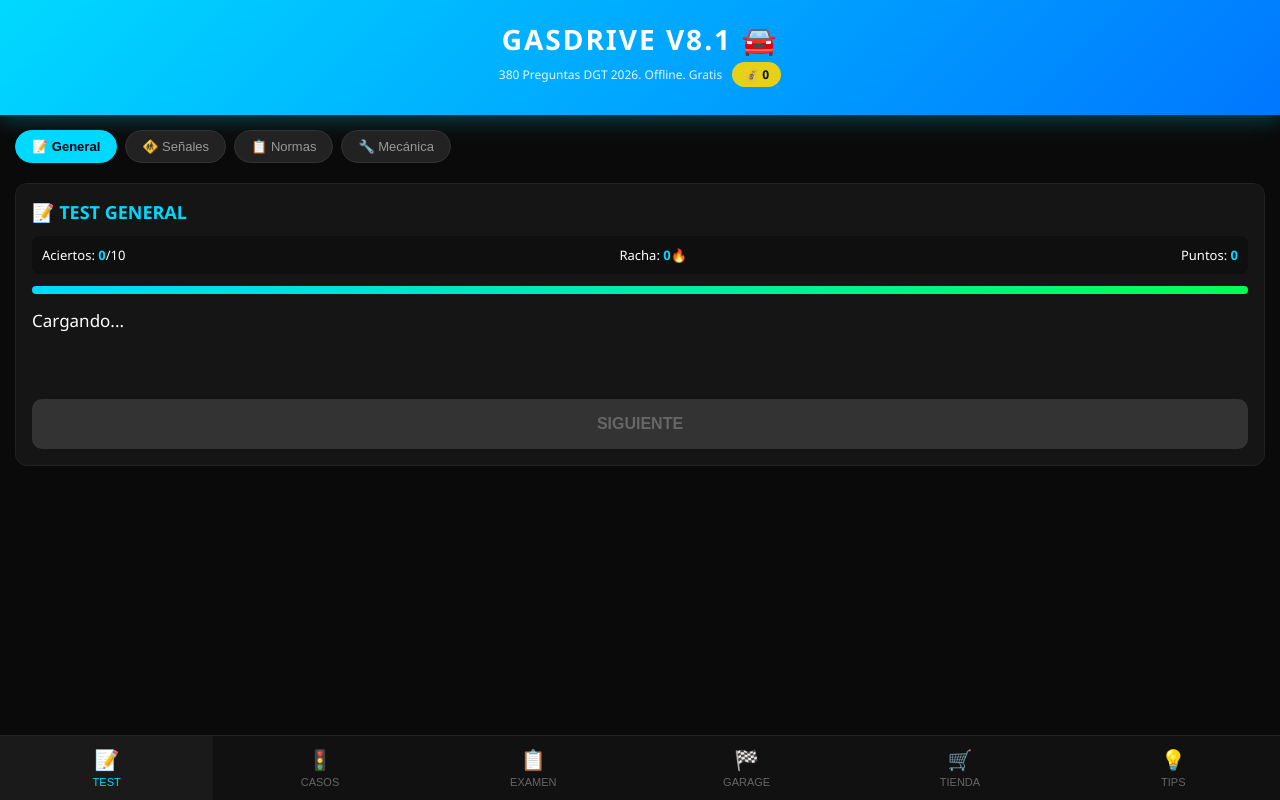
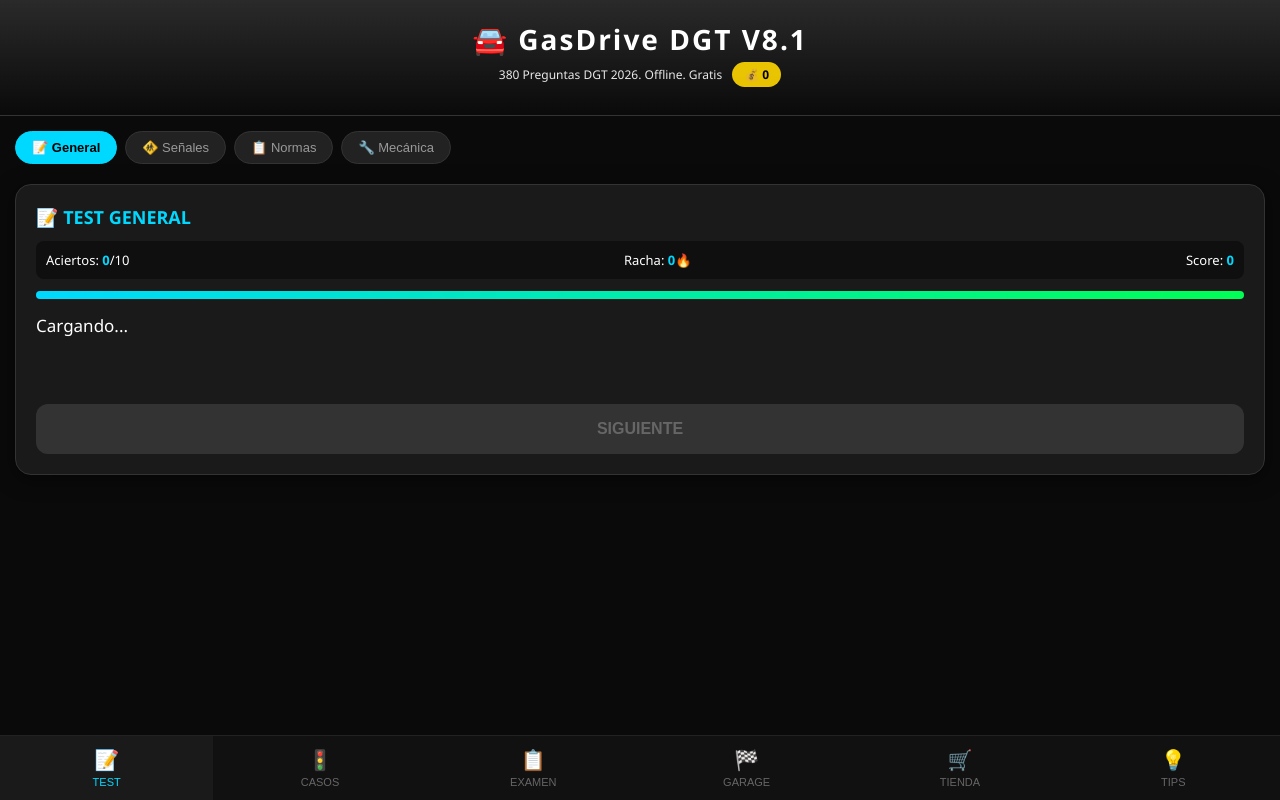
Before and after one commit to samuelsuazo41-afk/1Gasdrive_DGT_2026, a plain HTML site: page index.html in a window 1280 px wide. Drawn offline with Linux system fonts and the light colour scheme.

Commit message:
Update index.html

```diff
--- a/index.html
+++ b/index.html
@@ -10,54 +10,80 @@
   <meta name="theme-color" content="#00D9FF">
   <style>
     *{box-sizing:border-box;margin:0;padding:0}
+
+    /* TEMA V8.0 OSCURO */
     body{background:#0a0a0a;color:#fff;font-family:'Segoe UI',sans-serif;padding-bottom:70px}
-    .header{background:linear-gradient(135deg,#00D9FF,#0077FF);padding:20px;text-align:center;box-shadow:0 4px 20px rgba(0,217,255,0.3)}
+
+    /* Header degradado negro-gris como V8.0 */
+    .header{background:linear-gradient(180deg,#2a2a2a 0%,#0a0a0a 100%);padding:20px;text-align:center;border-bottom:1px solid #333}
     h1{font-size:28px;font-weight:900;letter-spacing:2px}
     .subtitle{font-size:12px;opacity:0.9;margin-top:4px}
     .coins{display:inline-block;background:#FFD700;color:#000;padding:4px 12px;border-radius:20px;font-weight:900;margin-left:10px}
+
+    /* Menú inferior */
     .tabs{position:fixed;bottom:0;left:0;right:0;background:#111;border-top:1px solid #222;display:flex;z-index:100}
     .tab-btn{flex:1;padding:12px 4px;background:none;border:none;color:#666;font-size:11px;cursor:pointer;transition:0.2s}
     .tab-btn.active{color:#00D9FF;background:#1a1a1a}
     .tab-btn .emoji{font-size:20px;display:block;margin-bottom:4px}
+
     .tab-content{display:none;padding:15px;animation:fadeIn 0.3s}
     .tab-content.active{display:block}
     @keyframes fadeIn{from{opacity:0}to{opacity:1}}
+
+    /* Sub-tabs */
     .sub-tabs{display:flex;gap:8px;margin-bottom:15px;overflow-x:auto;padding-bottom:5px}
     .sub-tab-btn{background:#222;border:1px solid #333;color:#999;padding:8px 16px;border-radius:20px;font-size:13px;cursor:pointer;white-space:nowrap;transition:0.2s}
     .sub-tab-btn.active{background:#00D9FF;color:#000;border-color:#00D9FF;font-weight:700}
+
     .sub-content{display:none}
     .sub-content.active{display:block;animation:fadeIn 0.3s}
-    .card{background:#151515;border:1px solid #222;border-radius:12px;padding:16px;margin-bottom:15px}
+
+    /* Tarjetas oscuras V8.0 */
+    .card{background:#1a1a1a;border:1px solid #333;border-radius:16px;padding:20px;margin-bottom:15px;box-shadow:0 4px 20px rgba(0,0,0,0.5)}
     .card h2{color:#00D9FF;font-size:18px;margin-bottom:12px}
+
     .pregunta{font-size:17px;margin:15px 0;line-height:1.4}
-    .opcion{background:#222;border:2px solid #333;padding:14px 50px 14px 14px;margin:10px 0;border-radius:10px;cursor:pointer;transition:0.2s;font-size:15px;position:relative}
-    .opcion:hover{background:#2a2a2a;border-color:#00D9FF}
+
+    /* Opciones oscuras */
+    .opcion{background:#2a2a2a;border:2px solid #333;padding:14px 50px 14px 14px;margin:10px 0;border-radius:12px;cursor:pointer;transition:0.2s;font-size:15px;position:relative}
+    .opcion:hover{background:#333;border-color:#00D9FF}
     .opcion.correcta{background:#0a4!important;border-color:#0f5!important;animation:pulse 0.5s}
     .opcion.incorrecta{background:#a00!important;border-color:#f00!important;animation:shake 0.5s}
     .opcion.bloqueada{pointer-events:none}
     @keyframes pulse{0%,100%{transform:scale(1)}50%{transform:scale(1.05)}}
     @keyframes shake{0%,100%{transform:translateX(0)}25%{transform:translateX(-10px)}75%{transform:translateX(10px)}}
-    .btn-sig{background:linear-gradient(135deg,#00D9FF,#0077FF);color:#fff;border:none;padding:16px;width:100%;font-size:16px;font-weight:700;margin-top:12px;border-radius:10px;cursor:pointer}
+
+    /* Botón siguiente degradado oscuro */
+    .btn-sig{background:linear-gradient(180deg,#4a4a4a 0%,#2a2a2a 100%);color:#fff;border:none;padding:16px;width:100%;font-size:16px;font-weight:700;margin-top:12px;border-radius:12px;cursor:pointer}
     .btn-sig:disabled{background:#333;color:#666;cursor:not-allowed}
+    .btn-sig:active{background:linear-gradient(180deg,#3a3a3a 0%,#1a1a1a 100%)}
+
     .stats{display:flex;justify-content:space-between;background:#0f0f0f;padding:10px;border-radius:8px;margin-bottom:12px;font-size:13px}
     .stats span{color:#00D9FF;font-weight:700}
+
     .feedback{text-align:center;font-size:20px;font-weight:900;margin:15px 0;padding:12px;border-radius:10px;animation:bounceIn 0.5s}
     .feedback.acierto{background:#0a4;color:#fff}
     .feedback.fallo{background:#a00;color:#fff}
     @keyframes bounceIn{0%{transform:scale(0)}50%{transform:scale(1.2)}100%{transform:scale(1)}}
+
     .garage-car{background:#1a1a1a;border:2px solid #333;border-radius:12px;padding:20px;text-align:center;margin:10px 0}
     .garage-car.locked{opacity:0.4}
     .garage-car h3{color:#00D9FF;margin:8px 0}
     .garage-car .price{color:#FFD700;font-weight:900;font-size:18px}
+
     .btn-buy{background:#FFD700;color:#000;border:none;padding:12px 24px;border-radius:8px;font-weight:900;cursor:pointer;margin-top:10px}
     .btn-buy:disabled{background:#333;color:#666;cursor:not-allowed}
+
     .tip{background:#1a1a1a;border-left:4px solid #00D9FF;padding:14px;margin:10px 0;border-radius:6px;display:flex;align-items:center}
     .tip .tip-emoji{font-size:24px;margin-right:12px}
+
     .score-big{text-align:center;font-size:48px;font-weight:900;color:#00D9FF;margin:20px 0;text-shadow:0 0 20px rgba(0,217,255,0.5)}
+
     .emoji-shop{display:grid;grid-template-columns:repeat(3,1fr);gap:10px}
     .emoji-item{background:#1a1a1a;border:2px solid #333;border-radius:12px;padding:15px;text-align:center;cursor:pointer}
     .emoji-item.locked{opacity:0.4}
     .emoji-item .emoji-big{font-size:40px;margin:5px 0}
+
     .progress-bar{background:#222;height:8px;border-radius:4px;margin:8px 0;overflow:hidden}
     .progress-fill{background:linear-gradient(90deg,#00D9FF,#0f5);height:100%;transition:width 0.3s}
     .btn{background:#00D9FF;color:#000;border:none;padding:12px 20px;border-radius:8px;font-weight:700;cursor:pointer;margin:5px}
@@ -65,7 +91,7 @@
 </head>
 <body>
   <div class="header">
-    <h1>GASDRIVE V8.1 🚘</h1>
+    <h1>🚘 GasDrive DGT V8.1</h1>
     <div class="subtitle">380 Preguntas DGT 2026. Offline. Gratis<span class="coins" id="coins">💰 0</span></div>
     <div id="motivacion" style="margin-top:8px;font-size:13px;color:#FFD700"></div>
   </div>
@@ -85,7 +111,7 @@
         <div class="stats">
           <div>Aciertos: <span id="test-general-aciertos">0</span>/10</div>
           <div>Racha: <span id="test-general-racha">0</span>🔥</div>
-          <div>Puntos: <span id="test-general-score">0</span></div>
+          <div>Score: <span id="test-general-score">0</span></div>
         </div>
         <div class="progress-bar"><div class="progress-fill" id="test-general-progress"></div></div>
         <div class="pregunta" id="test-general-pregunta">Cargando...</div>
@@ -101,7 +127,7 @@
         <div class="stats">
           <div>Aciertos: <span id="test-señales-aciertos">0</span>/5</div>
           <div>Racha: <span id="test-señales-racha">0</span>🔥</div>
-          <div>Puntos: <span id="test-señales-score">0</span></div>
+          <div>Score: <span id="test-señales-score">0</span></div>
         </div>
         <div class="progress-bar"><div class="progress-fill" id="test-señales-progress"></div></div>
         <div class="pregunta" id="test-señales-pregunta"></div>
@@ -117,7 +143,7 @@
         <div class="stats">
           <div>Aciertos: <span id="test-normas-aciertos">0</span>/5</div>
           <div>Racha: <span id="test-normas-racha">0</span>🔥</div>
-          <div>Puntos: <span id="test-normas-score">0</span></div>
+          <div>Score: <span id="test-normas-score">0</span></div>
         </div>
         <div class="progress-bar"><div class="progress-fill" id="test-normas-progress"></div></div>
         <div class="pregunta" id="test-normas-pregunta"></div>
@@ -133,7 +159,7 @@
         <div class="stats">
           <div>Aciertos: <span id="test-mecanica-aciertos">0</span>/5</div>
           <div>Racha: <span id="test-mecanica-racha">0</span>🔥</div>
-          <div>Puntos: <span id="test-mecanica-score">0</span></div>
+          <div>Score: <span id="test-mecanica-score">0</span></div>
         </div>
         <div class="progress-bar"><div class="progress-fill" id="test-mecanica-progress"></div></div>
         <div class="pregunta" id="test-mecanica-pregunta"></div>
@@ -155,7 +181,7 @@
         <h2>🚦 CASOS REALES DGT</h2>
         <div class="stats">
           <div>Resueltas: <span id="sit-clima-aciertos">0</span>/5</div>
-          <div>Puntos: <span id="sit-clima-score">0</span></div>
+          <div>Score: <span id="sit-clima-score">0</span></div>
         </div>
         <div class="progress-bar"><div class="progress-fill" id="sit-clima-progress"></div></div>
         <div class="pregunta" id="sit-clima-pregunta"></div>
@@ -239,4 +265,4 @@
 
 <script src="./app.js"></script>
 </body>
-        </html>
+</html>
```
